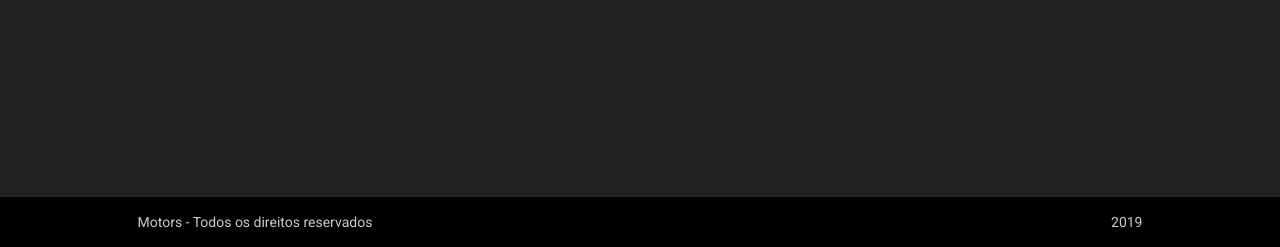
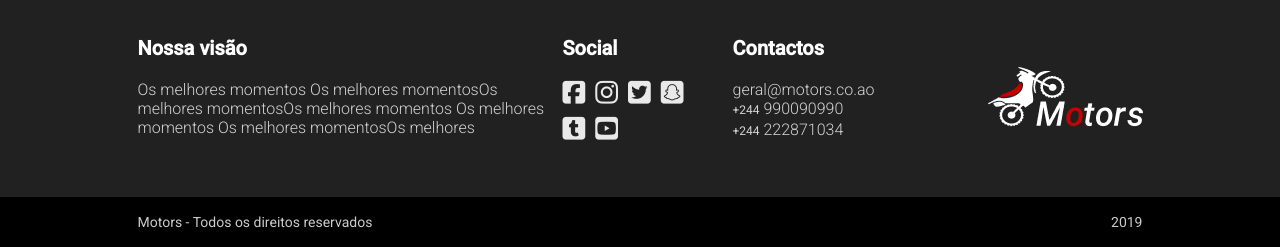
Before and after one commit to uhttred/teaching-motors, a plain HTML site: page index.html in a window 1280 px wide. Shown: the part 3535-3782 px from the top of the page. Drawn offline with Linux system fonts and the light colour scheme.

Commit message:
terminada a sessao do footer, pagina Home completa

```diff
--- a/index.html
+++ b/index.html
@@ -238,7 +238,42 @@
         </section>
         <!-- FOOTER / RODAPE  -->
         <footer id="footer" class="row">
-            <div id="footer-info"></div>
+            <div id="footer-info">
+                <div class="row-center">
+                    <!-- visao -->
+                    <div id="footer-info-visao" class="footer-info-item">
+                        <h5>Nossa visão</h5>
+                        <p>
+                            Os melhores momentos Os melhores momentosOs melhores momentosOs melhores momentos Os melhores momentos Os melhores momentosOs melhores
+                        </p>
+                    </div>
+                    <!-- redes sociais -->
+                    <div id="footer-info-social" class="footer-info-item">
+                        <h5>Social</h5>
+                        <div id="footer-info-social-icons">
+                            <a href=""><i class="fab fa-facebook-square footer-info-social-icon"></i></a>
+                            <a href=""><i class="fab fa-instagram footer-info-social-icon"></i></a>
+                            <a href=""><i class="fab fa-twitter-square footer-info-social-icon"></i></a>
+                            <a href=""><i class="fab fa-snapchat-square footer-info-social-icon"></i></a>
+                            <a href=""><i class="fab fa-tumblr-square footer-info-social-icon"></i></a>
+                            <a href=""><i class="fab fa-youtube-square footer-info-social-icon"></i></a>
+                        </div>
+                    </div>
+                    <!-- contacto -->
+                    <div id="footer-info-contact" class="footer-info-item">
+                        <h5>Contactos</h5>
+                        <p>
+                            geral@motors.co.ao <br>
+                            <small>+244</small> 990090990 <br>
+                            <small>+244</small> 222871034
+                        </p>
+                    </div>
+                    <!-- logo -->
+                    <div id="footer-info-logo" class="footer-info-item">
+                        <img src="public/images/logo/logotipo-footer.png" alt="">
+                    </div>
+                </div>
+            </div>
             <div id="footer-copy">
                 <div class="row-center">
                     <p>Motors - Todos os direitos reservados</p>
--- a/public/css/components.css
+++ b/public/css/components.css
@@ -501,6 +501,81 @@
     background: #212121;
 }
 
+#footer #footer-info .row-center {
+    display: flex;
+    height: 100%;
+}
+
+#footer #footer-info .footer-info-item {
+    height: 100%;
+    margin-right: 15px;
+    padding-top: 40px;
+}
+
+#footer #footer-info .footer-info-item:last-child {
+    margin-right: 0;
+}
+#footer #footer-info .footer-info-item h5 {
+    font-style: normal;
+    font-weight: bold;
+    font-size: 20px;
+    line-height: 23px;
+    color: #fff;
+    margin-bottom: 20px
+}
+
+#footer #footer-info .footer-info-item p {
+    font-style: normal;
+    font-weight: 300;
+    font-size: 16px;
+    line-height: 19px;
+
+    color: rgba(255, 255, 255, 0.8);
+}
+
+#footer #footer-info .footer-info-item p small {
+    color: rgba(255, 255, 255, 0.8);
+    font-size: 12px
+}
+
+#footer-info-visao{
+    width: 410px
+}
+#footer-info-social {
+    width: 155px;
+}
+
+#footer-info-social #footer-info-social-icons {
+    display: flex;
+    flex-flow: row wrap;
+    justify-content: flex-start;
+    align-items: center;
+}
+
+#footer-info-social #footer-info-social-icons .footer-info-social-icon {
+    font-size: 26px;
+    color: #fff;
+    opacity: .9;
+    margin-right: 10px;
+    margin-bottom: 10px;
+}
+
+#footer-info-social #footer-info-social-icons .footer-info-social-icon:hover {
+    opacity: 1;
+}
+
+
+#footer-info-contact {
+    width: 240px;
+}
+
+#footer-info-logo {
+    padding-top: 0 !important;
+    display: flex;
+    justify-content: center;
+    align-items: center;
+}
+
 #footer #footer-copy {
     width: 100%;
     height: 50px;
```
Also changed, not shown: public/images/logo/logotipo-footer.png (added).
